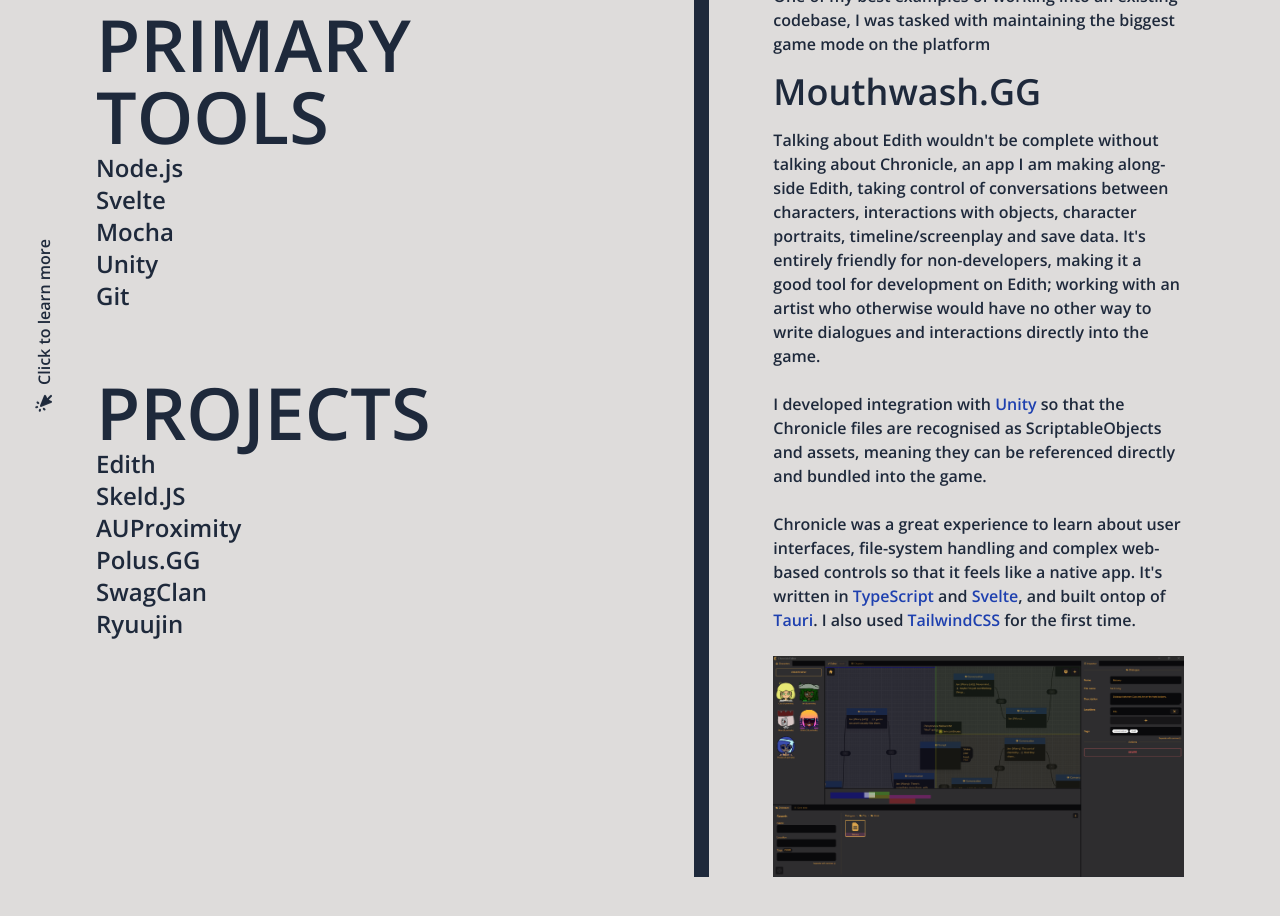
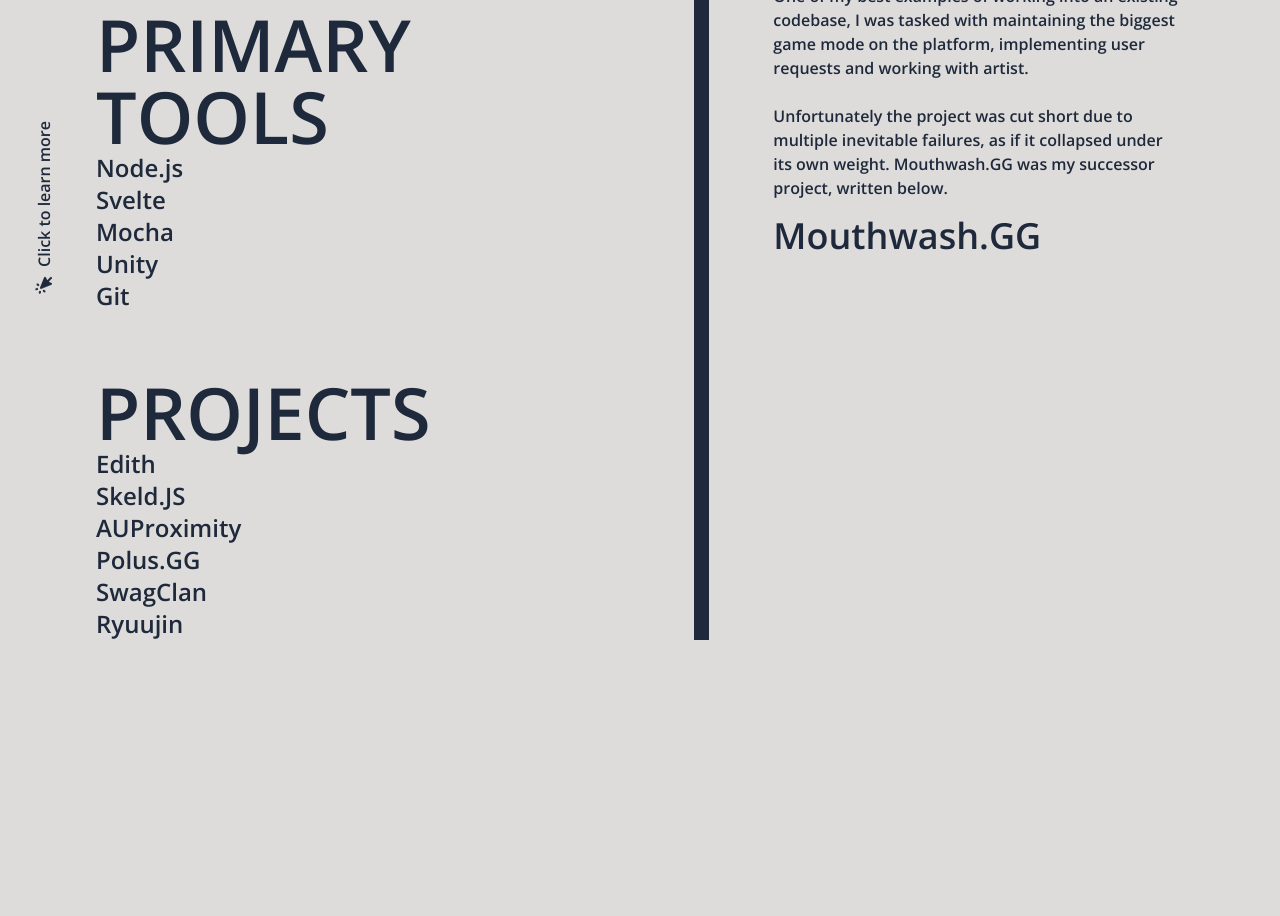
Before and after one commit to edqx/portfolio, a SvelteKit app: page /p/pgg in a window 1280 px wide. Shown: the part 1360-2276 px from the top of the page. After the commit the page ends 2128 px from the top, so only its background shows below. Built offline with nearby package versions, Linux system fonts and the light colour scheme.

Commit message:
Update PGG description

```diff
--- a/src/routes/p/pgg/+page.svelte
+++ b/src/routes/p/pgg/+page.svelte
@@ -11,23 +11,14 @@
         especially with a decent sized team.
         <br><br>
         One of my best examples of working into an existing codebase, I was tasked with maintaining the biggest game mode
-        on the platform
+        on the platform, implementing user requests and working with artist.
+        <br><br>
+        Unfortunately the project was cut short due to multiple inevitable failures, as if it collapsed under its own weight.
+        Mouthwash.GG was my successor project, written below.
     </p>
 
     <h2 class="text-4xl">Mouthwash.GG</h2>
     <p>
-        Talking about Edith wouldn't be complete without talking about Chronicle, an app I am making along-side Edith, taking control
-        of conversations between characters, interactions with objects, character portraits, timeline/screenplay and save data. It's
-        entirely friendly for non-developers, making it a good tool for development on Edith; working with an artist who otherwise
-        would have no other way to write dialogues and interactions directly into the game.
-        <br><br>
-        I developed integration with <a href="/t/unity">Unity</a> so that the Chronicle files are recognised as ScriptableObjects and assets,
-        meaning they can be referenced directly and bundled into the game.
-        <br><br>
-        Chronicle was a great experience to learn about user interfaces, file-system handling and complex web-based controls so that it
-        feels like a native app. It's written in <a href="/l/js">TypeScript</a> and <a href="/t/svelte">Svelte</a>, and built ontop of
-        <a href="https://tauri.app">Tauri</a>. I also used <a href="https://tailwindcss.com">TailwindCSS</a> for the first time.
-        <br><br>
-        <img alt="a screenshot showing the Chronicle dashboard" src="/chronicle-screenshot.png">
+
     </p>
 </div>
```
